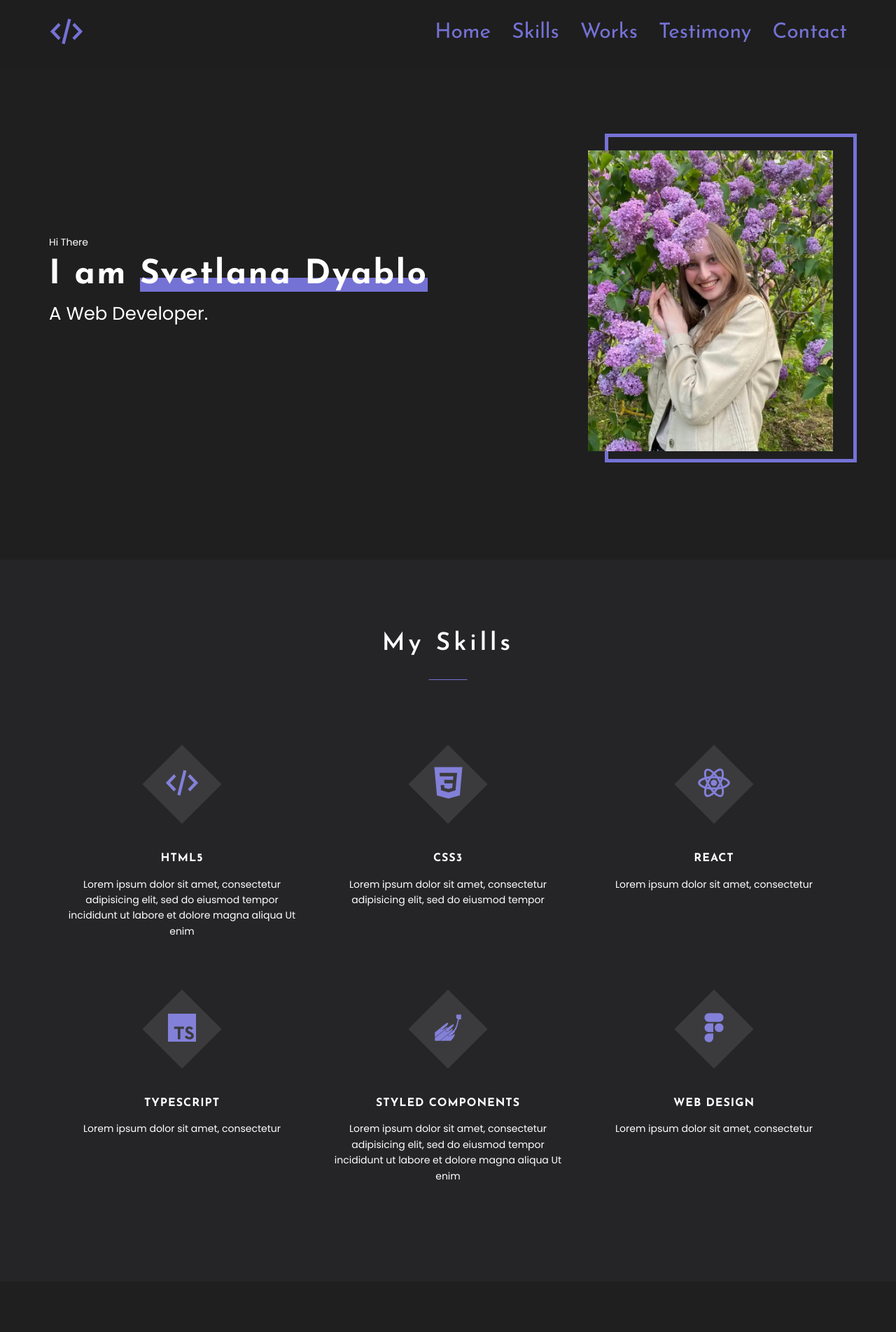
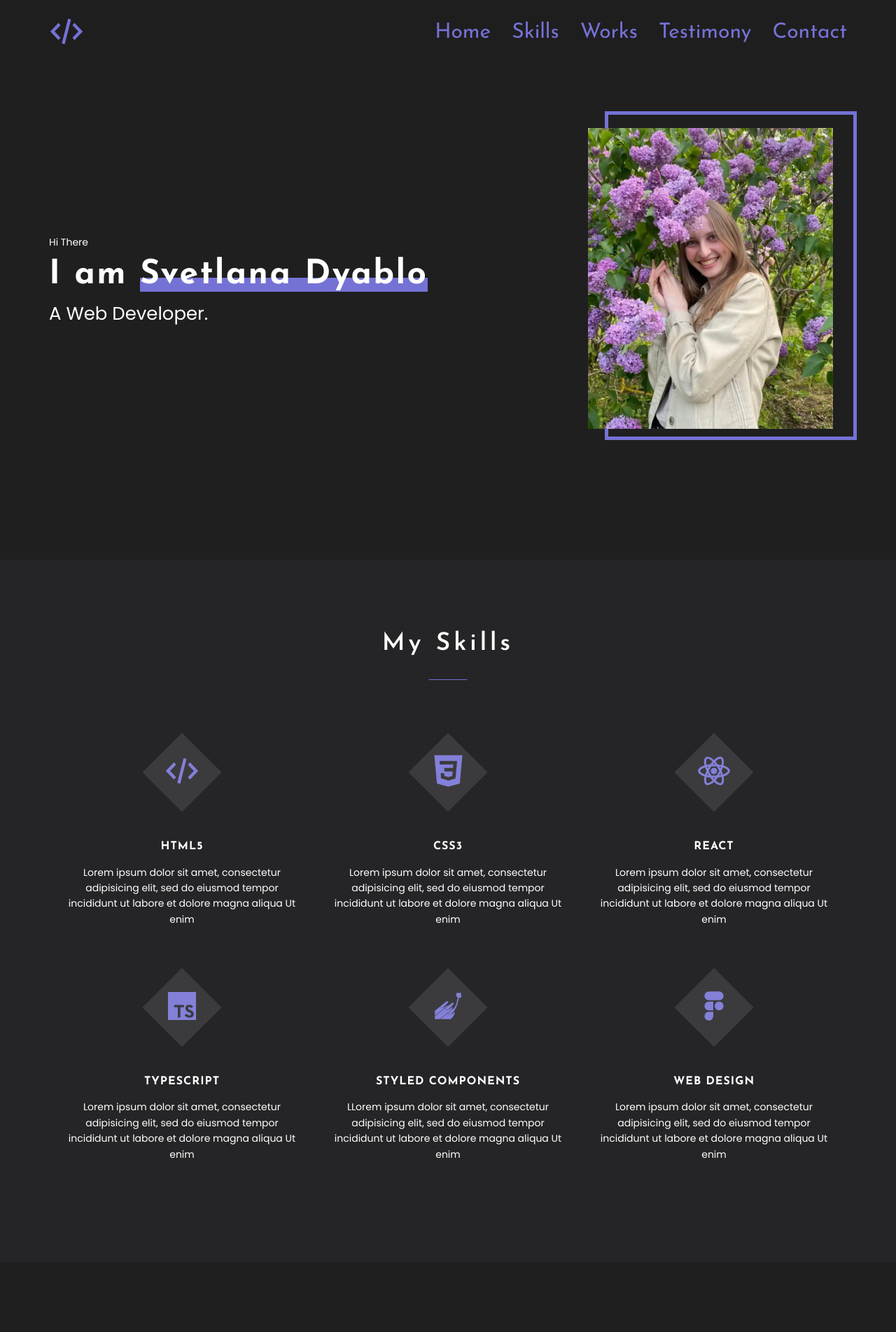
Before and after one commit to alexfcode/portfolio, a React app: page / in a window 1280 px wide. Shown: the top 1904 px of the page at 70% size. Built offline with nearby package versions, Linux system fonts and the light colour scheme.

Commit message:
pixel perfect passed

```diff
--- a/src/layout/sections/contacts/Contacts.tsx
+++ b/src/layout/sections/contacts/Contacts.tsx
@@ -9,7 +9,7 @@ export const Contacts = () => {
     return (
         <StyledContacts>
             <Container>
-                <SectionTitle>Contacts</SectionTitle>
+                <SectionTitle>Contact</SectionTitle>
                 <StyledForm>
                     <Field placeholder={"name"}></Field>
                     <Field placeholder={"subject"}></Field>
--- a/src/layout/sections/main/Main.tsx
+++ b/src/layout/sections/main/Main.tsx
@@ -40,7 +40,7 @@ const StyledMain = styled.section`
 const PhotoWrapper = styled.div`
     position: relative;
     z-index: 0;
-    margin-top: 65px;
+
 
     &::before {
         content: "";
@@ -59,6 +59,13 @@ const PhotoWrapper = styled.div`
             left: 20px;
     }
     }
+
+    @media ${theme.media.mobile} {
+            width: 314px;
+            height: 414px;
+            top: -17px;
+            left: 20px;
+            margin-top: 65px;}
 
 `
 
--- a/src/layout/sections/skills/Skills.tsx
+++ b/src/layout/sections/skills/Skills.tsx
@@ -18,23 +18,23 @@ export const Skills = () => {
                     <Skill
                         iconId={"css"}
                         title={"css3"}
-                        text={"Lorem ipsum dolor sit amet, consectetur adipisicing elit, sed do eiusmod tempor "} />
+                        text={"Lorem ipsum dolor sit amet, consectetur adipisicing elit, sed do eiusmod tempor incididunt ut labore et dolore magna aliqua Ut enim"} />
                     <Skill
                         iconId={"react"}
                         title={"React"}
-                        text={"Lorem ipsum dolor sit amet, consectetur "} />
+                        text={"Lorem ipsum dolor sit amet, consectetur adipisicing elit, sed do eiusmod tempor incididunt ut labore et dolore magna aliqua Ut enim"} />
                     <Skill
                         iconId={"typescript"}
                         title={"typescript"}
-                        text={"Lorem ipsum dolor sit amet, consectetur "} />
+                        text={"Lorem ipsum dolor sit amet, consectetur adipisicing elit, sed do eiusmod tempor incididunt ut labore et dolore magna aliqua Ut enim"} />
                     <Skill
                         iconId={"sc"}
                         title={"styled components"}
-                        text={"Lorem ipsum dolor sit amet, consectetur adipisicing elit, sed do eiusmod tempor incididunt ut labore et dolore magna aliqua Ut enim"} />
+                        text={"LLorem ipsum dolor sit amet, consectetur adipisicing elit, sed do eiusmod tempor incididunt ut labore et dolore magna aliqua Ut enim"} />
                     <Skill
                         iconId={"figma"}
                         title={"WEB DESIgN"}
-                        text={"Lorem ipsum dolor sit amet, consectetur "} />
+                        text={"Lorem ipsum dolor sit amet, consectetur adipisicing elit, sed do eiusmod tempor incididunt ut labore et dolore magna aliqua Ut enim"} />
                 </FlexWrapper>
             </Container>
         </StyledSkills>
--- a/src/layout/sections/skills/skill/Skill.tsx
+++ b/src/layout/sections/skills/skill/Skill.tsx
@@ -41,7 +41,7 @@ text-align:center;
 const StyledSkill = styled.div`
     width: 330px;
     flex-grow: 1;
-    padding: 62px 20px 40px;
+    padding: 45px 20px 43px;
 
     @media ${theme.media.mobile} {
         padding: 62px 0 40px;
--- a/src/layout/sections/testimony/Testimony.tsx
+++ b/src/layout/sections/testimony/Testimony.tsx
@@ -28,6 +28,6 @@ const StyledTestimony = styled.section`
     min-height: 50vh;
     background-color: #cbc9f0;
     ${IconWrapper} {
-        margin: 40px 0 72px;
+        margin: 35px 0 60px;
     }
 `
```
